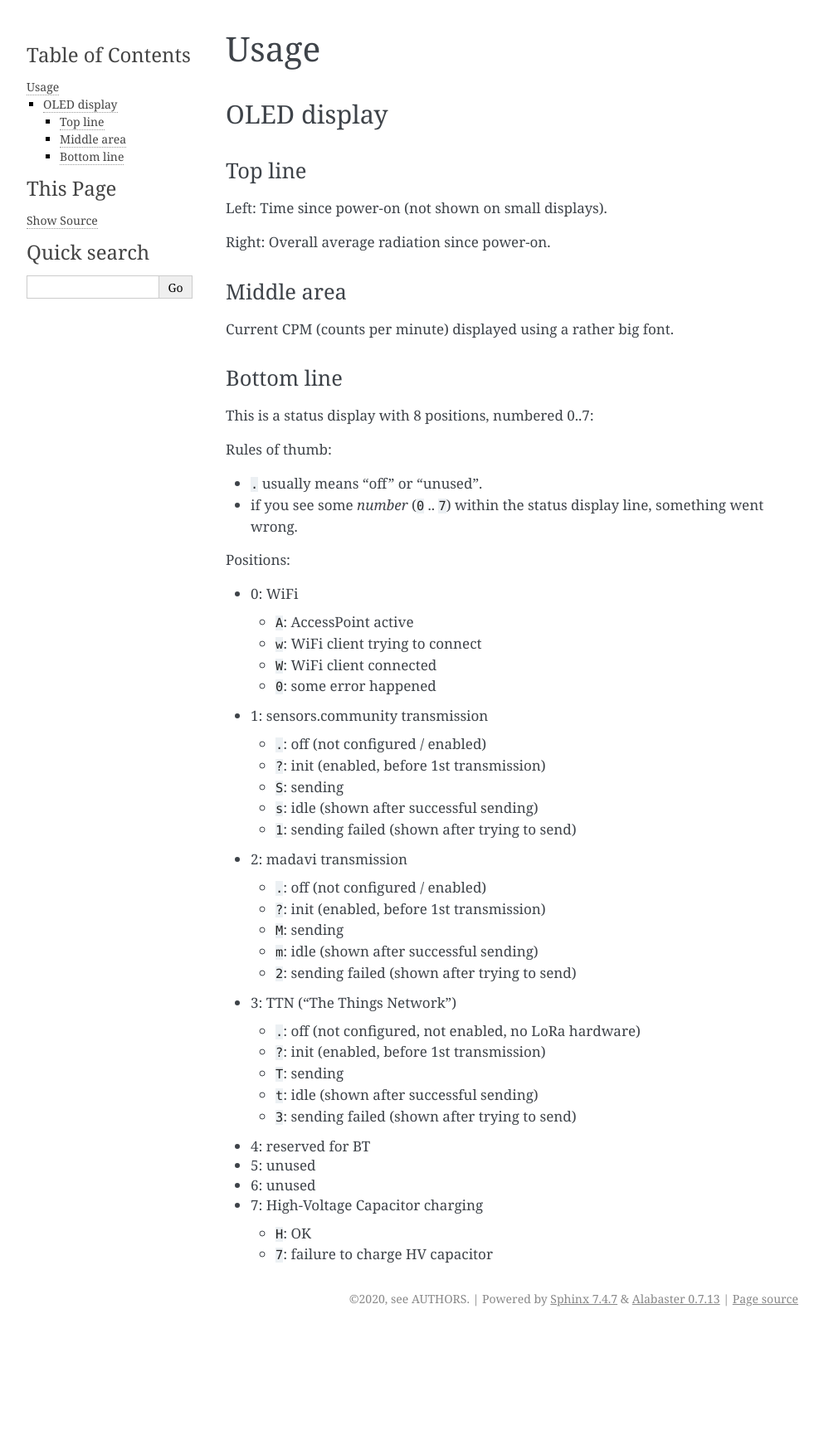
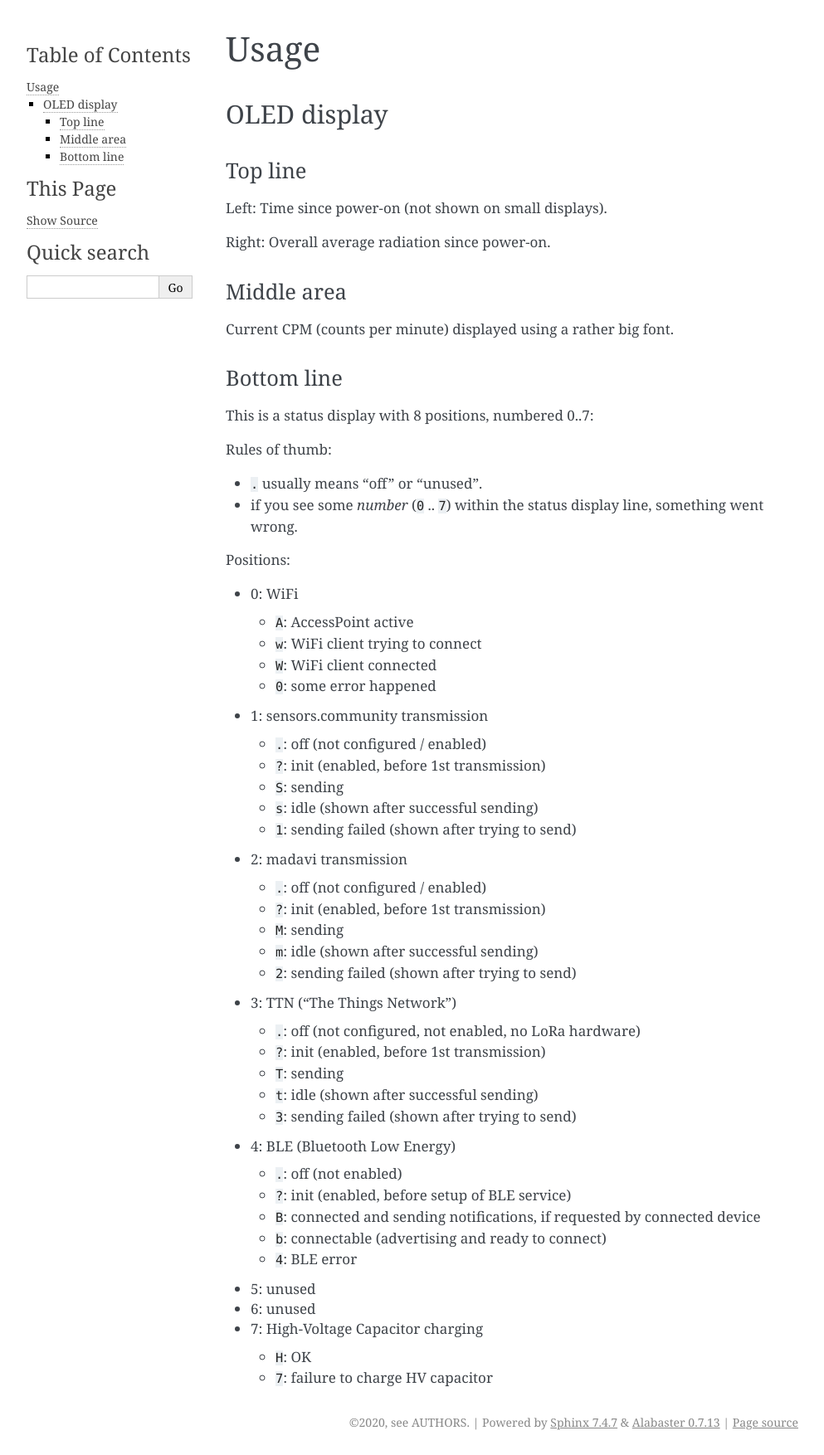
Before and after one commit to ecocurious2/MultiGeiger, a Sphinx documentation site: the page built from docs/source/usage.rst, in a window 1280 px wide. Shown: the whole page at 83% size, without its empty margins (148-1141 px from the left). Built offline with Sphinx 7.4.7, drawn with Linux system fonts in a browser that asks for light colours; before the commit the page ends 1605 px from its top, so only the background shows below that.

Commit message:
BLE updated in status documentation

```diff
--- a/docs/source/usage.rst
+++ b/docs/source/usage.rst
@@ -60,7 +60,13 @@ Positions:
   - ``T``: sending
   - ``t``: idle (shown after successful sending)
   - ``3``: sending failed (shown after trying to send)
-- 4: reserved for BT
+- 4: BLE (Bluetooth Low Energy)
+
+  - ``.``: off (not enabled)
+  - ``?``: init (enabled, before setup of BLE service)
+  - ``B``: connected and sending notifications, if requested by connected device
+  - ``b``: connectable (advertising and ready to connect)
+  - ``4``: BLE error
 - 5: unused
 - 6: unused
 - 7: High-Voltage Capacitor charging
```
